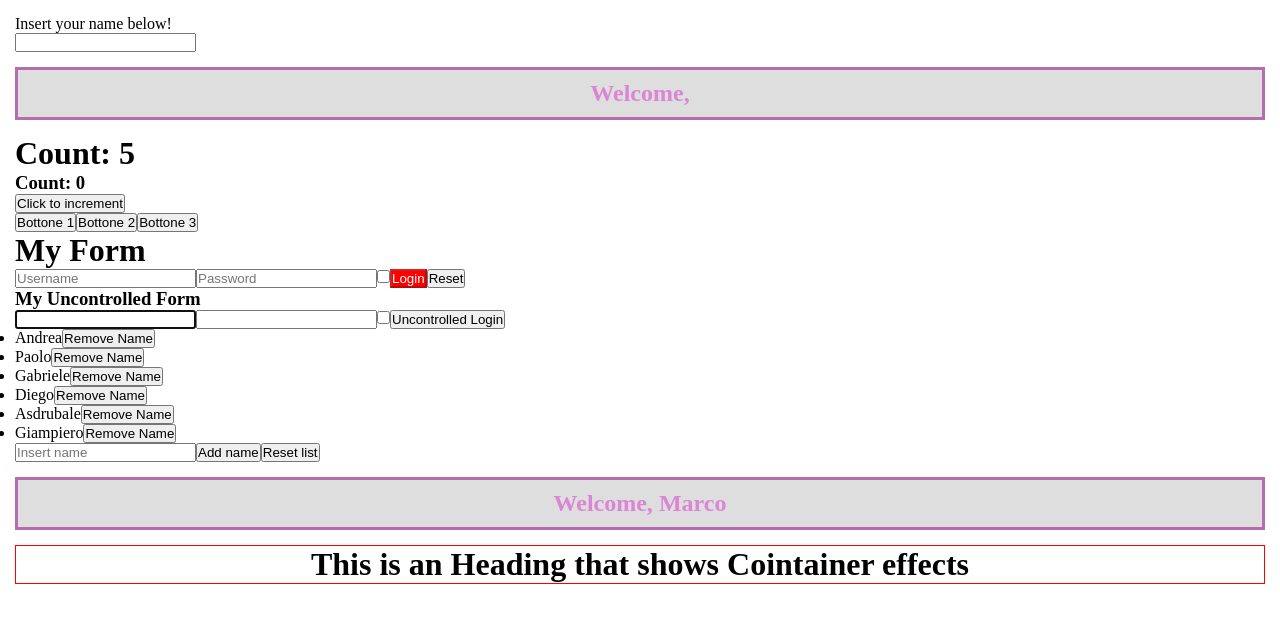
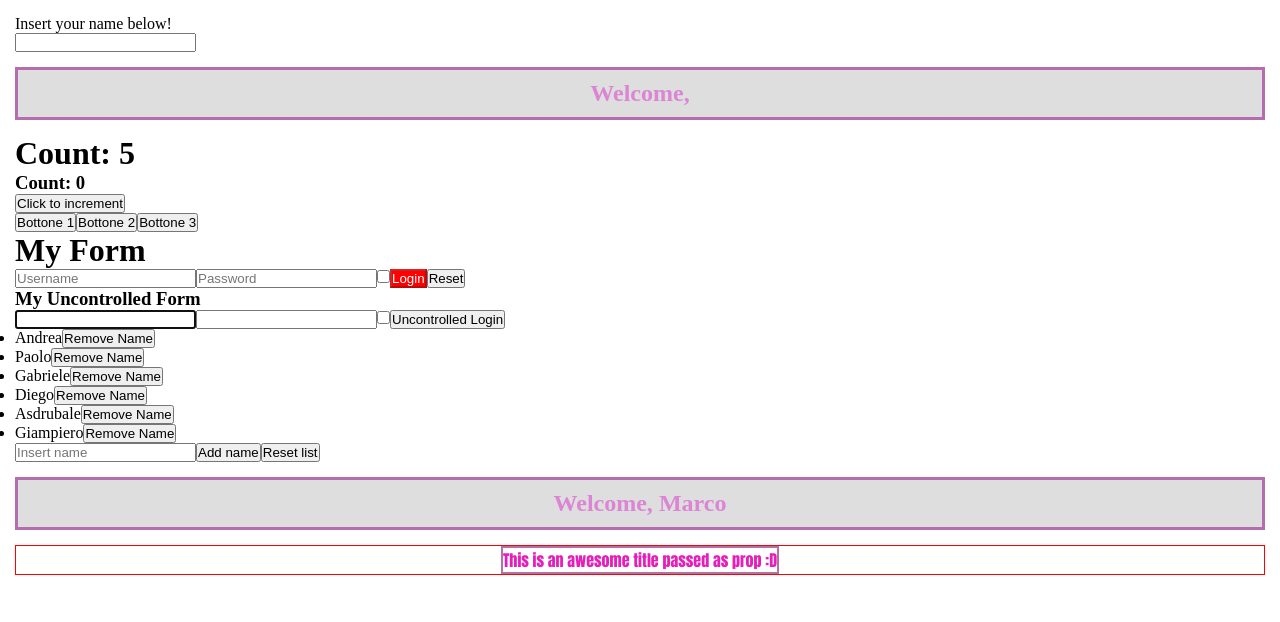
Before and after one commit to mFerlito/react-exercises, a React (Create React App) app: page / in a window 1280 px wide. Shown: the top 622 px of the page. Built offline with nearby package versions, Linux system fonts and the light colour scheme.

Commit message:
component-composition-02 done

```diff
--- a/src/App.js
+++ b/src/App.js
@@ -18,7 +18,7 @@ export class App extends React.Component {
             <MyUncontrolledForm />
             <MyTodoList />
             <Welcome />
-            <Container />
+            <Container title={'This is an awesome title passed as prop :D'} />
         </div>
 
     }
--- a/src/components/Container.jsx
+++ b/src/components/Container.jsx
@@ -1,12 +1,16 @@
 import React from "react";
 import './index.css'
 
-export class Container extends React.Component{
-    render(){
-        return(
+export class Container extends React.Component {
+    render() {
+        return (
+
             <div className="container">
                 {this.props.children}
-                <h1>This is an Heading that shows Cointainer effects</h1>
+
+                <div className="container_title">
+                    {this.props.title}
+                </div>
             </div>
         )
     }
--- a/src/components/index.css
+++ b/src/components/index.css
@@ -24,3 +24,18 @@ body {
     background-color: #FFFFFF;
     border: 1px solid #FF0000;
 }
+.container_title {
+    color: #e61eba;
+    border: 2px solid #79035f8f;
+    display: flex;
+    justify-content: space-around;
+    font-weight: 900;
+    font-family: Impact, Haettenschweiler, 'Arial Narrow Bold', sans-serif;
+
+}
+
+.container_title:hover {
+    text-transform: uppercase;
+    text-decoration: underline;
+    cursor: grab;
+}
```
